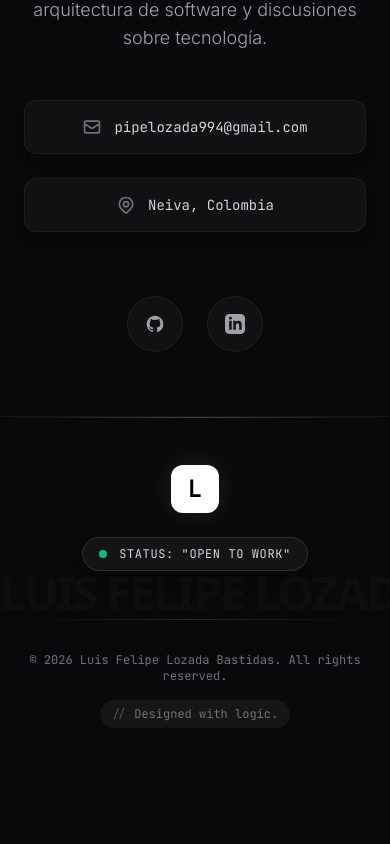
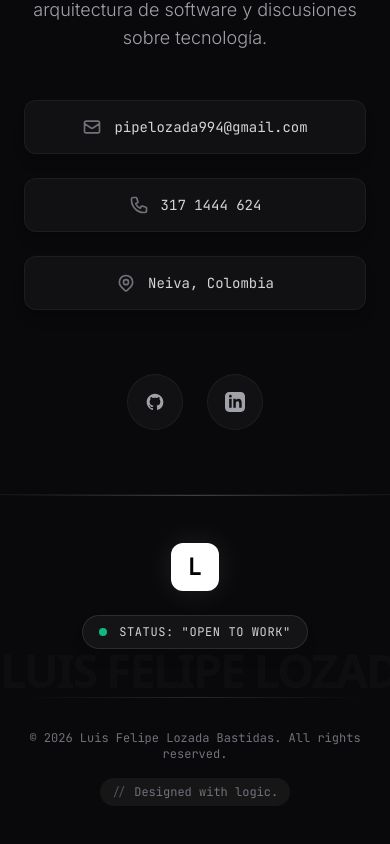
Before and after one commit to ingdevelopers449/portafolioingluis, a React (Create React App) app: page / in a window 390 px wide. Shown: the part 7098-7942 px from the top of the page. Before the commit the page ends 7866 px from the top, so only its background shows below. Built offline with nearby package versions, Linux system fonts and the light colour scheme.

Commit message:
feat: add phone number to contact section

```diff
--- a/src/componentes/contact.jsx
+++ b/src/componentes/contact.jsx
@@ -15,6 +15,11 @@ const Contact = () => {
           <a href="mailto:pipelozada994@gmail.com" className="flex items-center gap-3 bg-[#111113] border border-white/5 hover:border-white/20 px-8 py-4 rounded-xl transition-all duration-300 w-full md:w-auto justify-center group shadow-lg">
             <svg className="w-5 h-5 text-zinc-500 group-hover:text-white transition-colors" fill="none" stroke="currentColor" viewBox="0 0 24 24"><path strokeLinecap="round" strokeLinejoin="round" strokeWidth="2" d="M3 8l7.89 5.26a2 2 0 002.22 0L21 8M5 19h14a2 2 0 002-2V7a2 2 0 00-2-2H5a2 2 0 00-2 2v10a2 2 0 002 2z"></path></svg>
             <span className="text-zinc-300 font-mono text-sm group-hover:text-white transition-colors">pipelozada994@gmail.com</span>
+          </a>
+
+          <a href="tel:+573171444624" className="flex items-center gap-3 bg-[#111113] border border-white/5 hover:border-white/20 px-8 py-4 rounded-xl transition-all duration-300 w-full md:w-auto justify-center group shadow-lg">
+            <svg className="w-5 h-5 text-zinc-500 group-hover:text-white transition-colors" fill="none" stroke="currentColor" viewBox="0 0 24 24"><path strokeLinecap="round" strokeLinejoin="round" strokeWidth="2" d="M3 5a2 2 0 012-2h3.28a1 1 0 01.948.684l1.498 4.493a1 1 0 01-.502 1.21l-2.257 1.13a11.042 11.042 0 005.516 5.516l1.13-2.257a1 1 0 011.21-.502l4.493 1.498a1 1 0 01.684.949V19a2 2 0 01-2 2h-1C9.716 21 3 14.284 3 6V5z"></path></svg>
+            <span className="text-zinc-300 font-mono text-sm group-hover:text-white transition-colors">317 1444 624</span>
           </a>
 
           <div className="flex items-center gap-3 bg-[#111113] border border-white/5 px-8 py-4 rounded-xl w-full md:w-auto justify-center shadow-lg">
```
